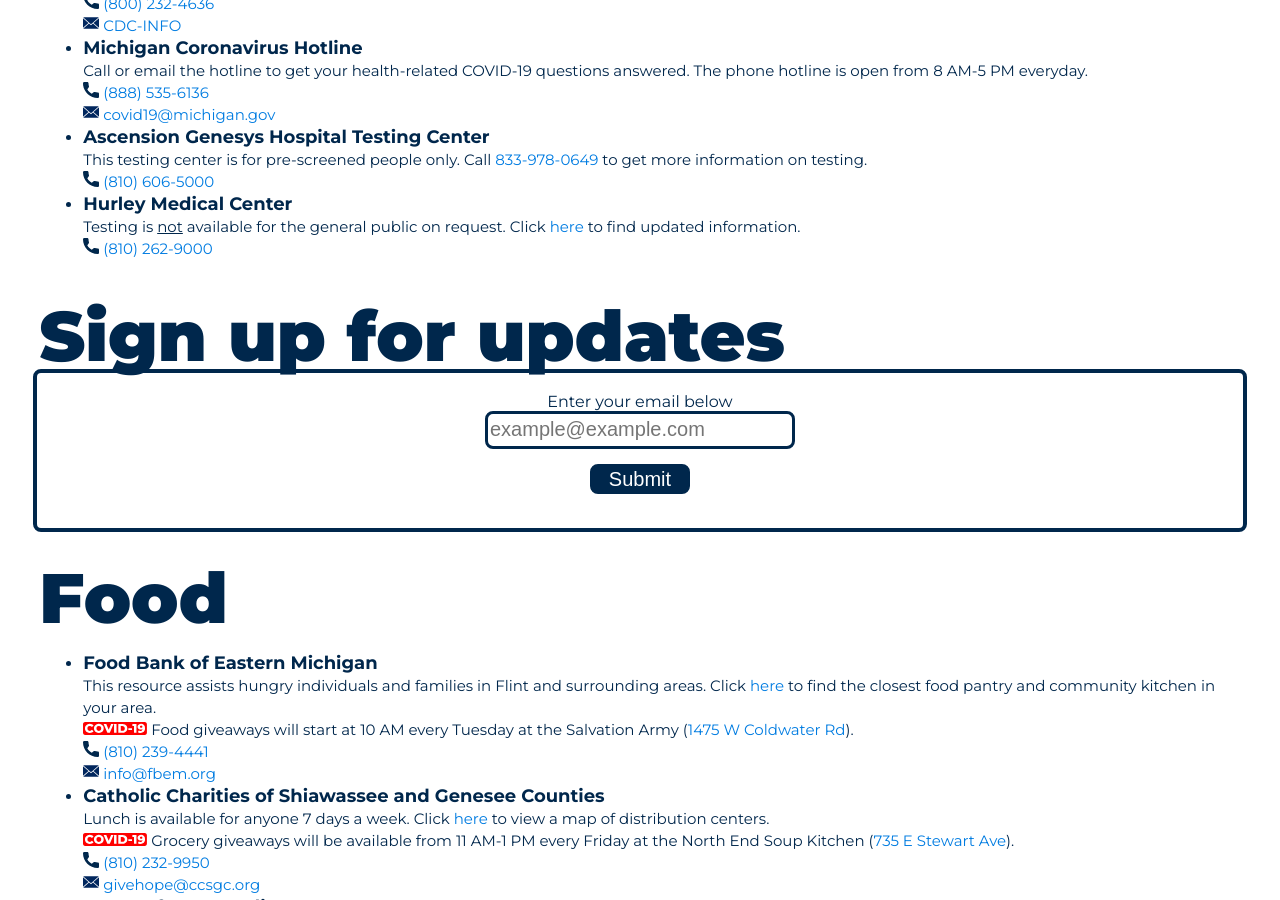
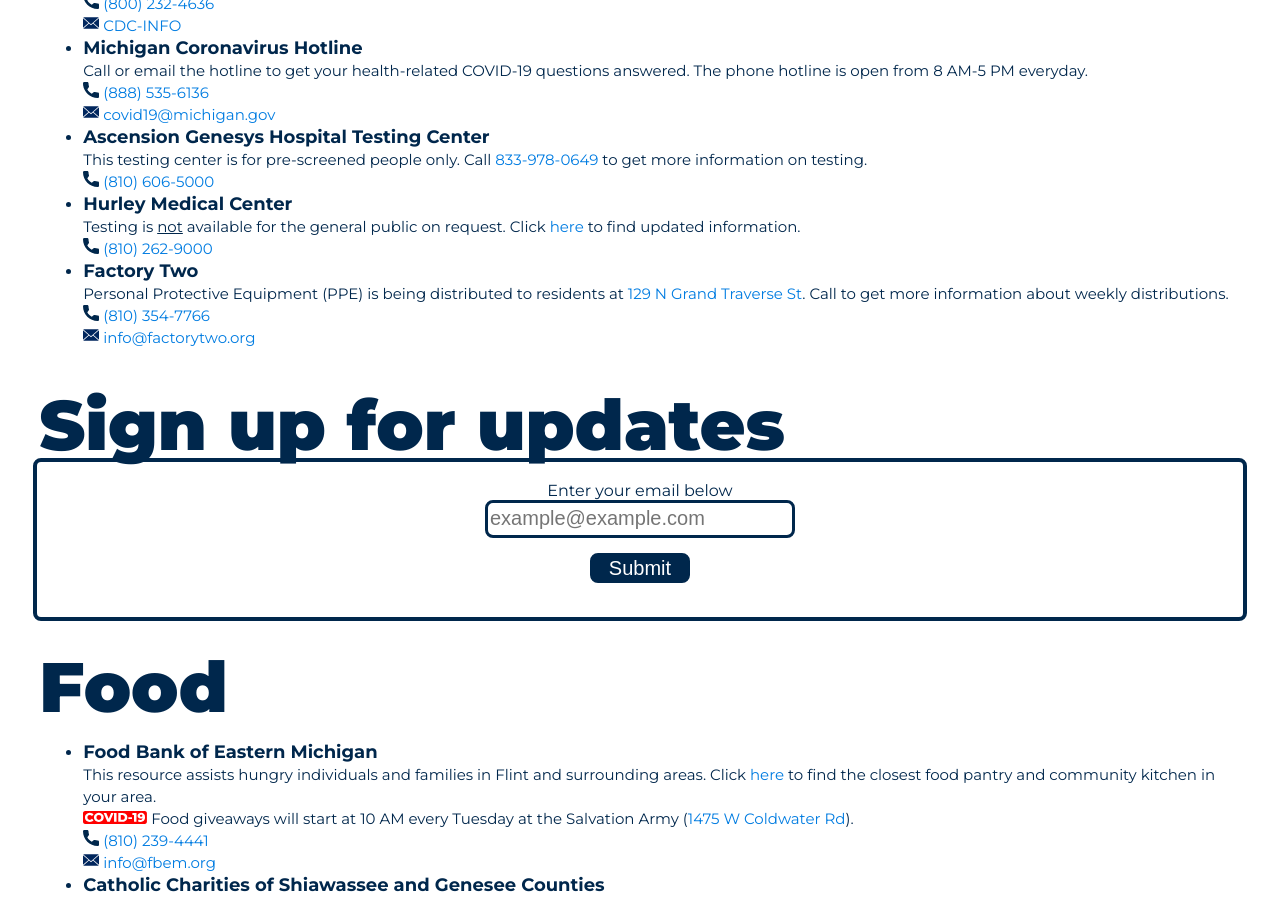
Before and after one commit to umichfjp/umichfjp.github.io, a Jekyll site: the page built from pages/resources.html, in a window 1280 px wide and 900 px high, scrolled down 423 px. Built offline with Jekyll 4.4.1, drawn with Linux system fonts in a browser that asks for light colours.

Commit message:
Update resources.html

```diff
--- a/pages/resources.html
+++ b/pages/resources.html
@@ -47,6 +47,12 @@ title: Resources - FJP
             <b><big>Hurley Medical Center</big></b>
             <br />Testing is <u>not</u> available for the general public on request. Click <a href="https://www.hurleymc.com/patients-and-visitors/coronavirus-updates/" target="_blank">here</a> to find updated information.
             <br /><img src="https://umichfjp.github.io/assets/icons/phone.svg" alt="Phone" style="width:16px;"> <a href="tel:+1810-262-9000">(810) 262-9000</a>
+          </li>
+          <li>
+            <b><big>Factory Two</big></b>
+            <br />Personal Protective Equipment (PPE) is being distributed to residents at <a href="https://g.page/FactoryTwo?share" target="_blank">129 N Grand Traverse St</a>. Call to get more information about weekly distributions.
+            <br /><img src="https://umichfjp.github.io/assets/icons/phone.svg" alt="Phone" style="width:16px;"> <a href="tel:+1810-354-7766">(810) 354-7766</a>
+            <br /><img src="https://umichfjp.github.io/assets/icons/mail.svg" alt="Mail" style="width:16px;"> <a href="mailto:info@factorytwo.org">info@factorytwo.org</a>
           </li>
         </ul>
         </h3>
```
